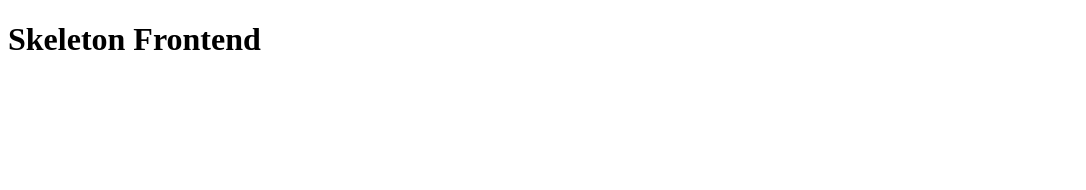
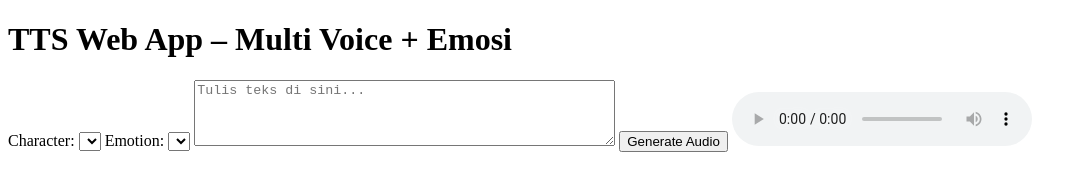
Before and after one commit to afdymunandar/tts-webapp, a website: page frontend/index.html in a window 1280 px wide. Shown: the whole page, without its empty margins (0-1086 px from the left). Drawn offline with Linux system fonts and the light colour scheme.

Commit message:
Update frontend title and add UI elements

```diff
--- a/frontend/index.html
+++ b/frontend/index.html
@@ -5,6 +5,18 @@
   <title>TTS Web App</title>
 </head>
 <body>
-  <h1>Skeleton Frontend</h1>
+  <h1>TTS Web App – Multi Voice + Emosi</h1>
+  <label for="character">Character:</label>
+  <select id="character"></select>
+
+  <label for="emotion">Emotion:</label>
+  <select id="emotion"></select>
+
+  <textarea id="text" rows="4" cols="50" placeholder="Tulis teks di sini..."></textarea>
+  <button id="generate">Generate Audio</button>
+
+  <audio id="player" controls></audio>
+
+  <script src="app.js"></script>
 </body>
 </html>
```
